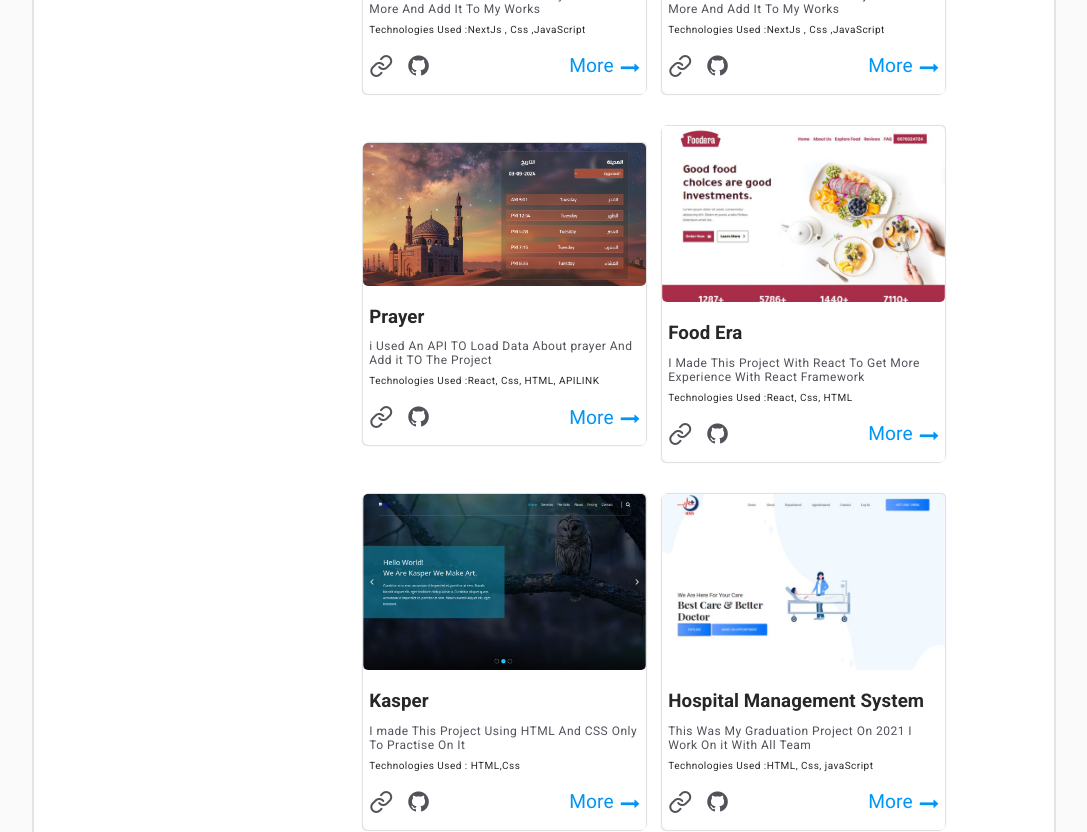
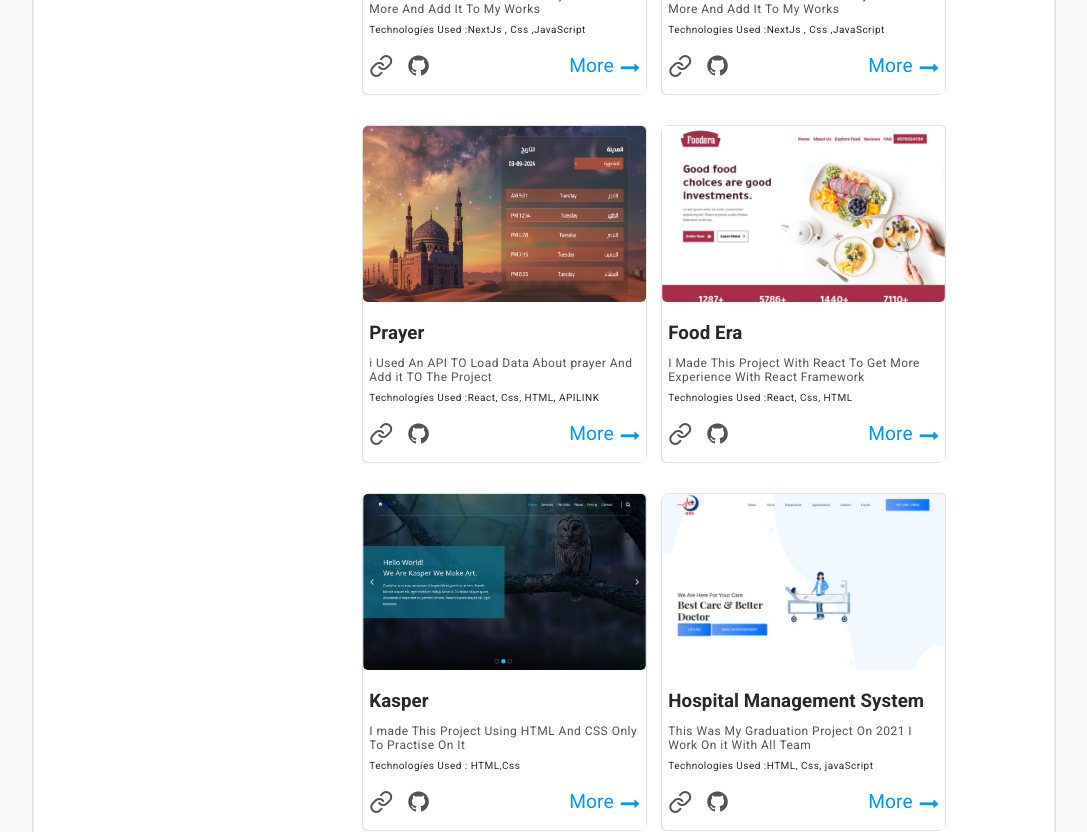
Before and after one commit to MohammedEbrahim1999/Protofile-Page, a React (Vite) app: page / in a window 1280 px wide. Shown: the part 1300-2132 px from the top of the page, without its empty margins (96-1183 px from the left). Built offline with nearby package versions, Linux system fonts and the light colour scheme.

Commit message:
Update main.css

```diff
--- a/src/components/3-main/main.css
+++ b/src/components/3-main/main.css
@@ -78,6 +78,7 @@ main.flex section.right-section .card:hover{
 }
 main.flex section.right-section article.card img {
     border-radius: 5px;
+    min-height: 176.55px;
 }
 .card .box{
     padding: 1rem .4rem;
```
